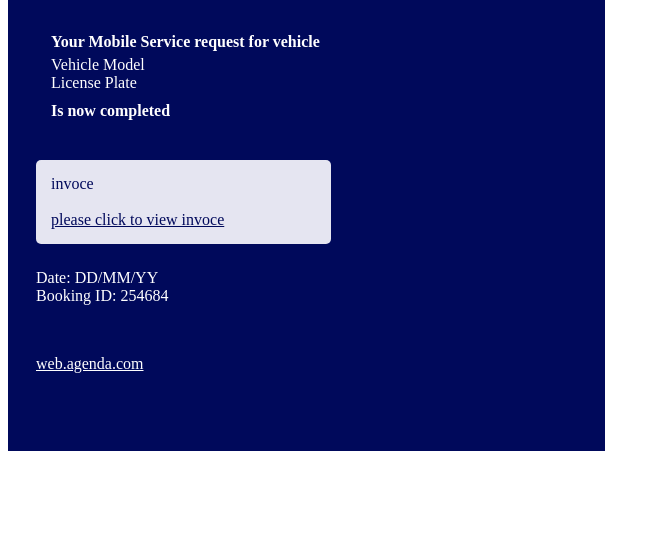
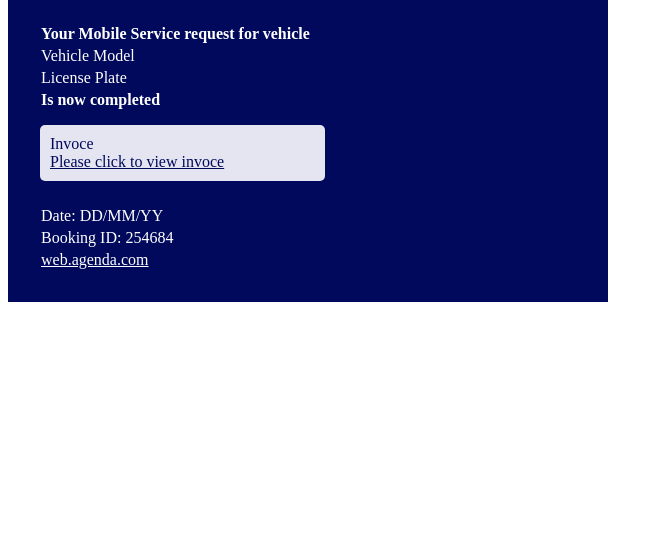
Before and after one commit to renanxd25/template_ford, a plain HTML site: page index.html in a window 1280 px wide. Shown: the part 251-800 px from the top of the page, without its empty margins (0-663 px from the left). Drawn offline with Linux system fonts and the light colour scheme.

Commit message:
mudando template

```diff
--- a/index.html
+++ b/index.html
@@ -13,31 +13,78 @@
         }
     </style>
 </head>
-<table style="background-color: #00095b; width: 597px;">
-    <thead>
-        <img src="img\Grupo 150.svg" alt="">
-        <br>
-        <img src="img\Grupo 268.svg" alt="">
-    </thead>
-    <td>
-        <div style="background-color: #00095b; padding: 25px;">
-            <div style="background-color: #00095b; width: 497px; color: #fff; padding: 15px; display: flex; flex-direction: column;">
-                <span style="font-weight: 700; margin-bottom: 5px; text-align: left; letter-spacing: 0; font-size: 16px;">Your Mobile Service request for vehicle</span>
-                <span>Vehicle Model</span>
-                <span>License Plate</span>
-                <span style="font-weight: 700; margin-bottom: 25px; margin-top: 10px;">Is now completed</span>
-            </div>
-            <div style="background-color: #e5e5f1; width: 265px; padding: 15px; flex: display; flex-direction: column; border-radius: 5px;">
-                <span style="color: #00095b;"> invoce</span><br><br>
-                <a href="#" style="color: #00095b;"> please click to view invoce</a>
-            </div>
-            <div style="display: flex; flex-direction: column; margin-top: 25px;">
-                <span style="color: white;">Date: DD/MM/YY</span>
-                <span style="color: #fff;">Booking ID: 254684</span>
-                <a style="margin-top: 50px; color: #fff; margin-bottom: 50px;" href="#">web.agenda.com</a>
-            </div>
-        </div>
-    </td>
-</table>
+
+<body>
+    <tr>
+        <td>
+            <img src="https://raw.githubusercontent.com/renanxd25/template_ford/2b653fa71f00cd299301733aa846171623caf603/img/Grupo%20150.svg?token=AHBBGLWOD7Q4LV2SJKWKFKLCMQZCQ" alt="">
+            <br>
+            <img src="https://raw.githubusercontent.com/renanxd25/template_ford/2b653fa71f00cd299301733aa846171623caf603/img/Grupo%20268.svg" alt="">
+        </td>
+    </tr>
+    <table style="background-color: #00095b; width: 600px; padding: 30px;">
+        <!--Copo do template-->
+        <tr>
+            <td>
+                <tr>
+                    <td>
+                        <span style="color: #fff; font-weight: 700;">Your Mobile Service request for vehicle</span>
+                    </td>
+                </tr>
+                <tr>
+                    <td>
+                        <span style="color: #fff;">Vehicle Model</span>
+                    </td>
+                </tr>
+                <tr>
+                    <td>
+                        <span style="color: #fff;">License Plate</span>
+                    </td>
+                </tr>
+                <tr>
+                    <td style="padding-bottom: 10px ;">
+                        <span style="color: #fff; font-weight: 700;">Is now completed</span>
+                    </td>
+                </tr>
+                <!---Card invoce backgroud branco-->
+                <tr>
+                    <td>
+                        <tr>
+                            <td style="background-color: #e5e5f1; width: 265px; border-radius: 5px; padding: 10px;">
+                                <span style="color: #00095b; width: 50px;"> Invoce</span>
+                                <br>
+                                <a style="color: #00095b; width: 50px; margin-top: -20px;" href="#"> Please click to view invoce</a>
+                            </td>
+                            <td>
+                            </td>
+                        </tr>
+                    </td>
+                </tr>
+                <!--fechamento Card invoce backgroud branco-->
+                <tr>
+                    <td style="padding-top: 20px;">
+                        <tr>
+                            <td>
+                                <span style="color: white;">Date: DD/MM/YY</span>
+                            </td>
+                        </tr>
+                        <tr>
+                            <td>
+                                <span style="color: white; margin-top: 5px;">Booking ID: 254684</span>
+                            </td>
+                        </tr>
+                        <tr>
+                            <td>
+                                <a style="color: white;" href="#">web.agenda.com</a>
+                            </td>
+                        </tr>
+                    </td>
+                </tr>
+            </td>
+        </tr>
+        <!--fechamento do corpo do template-->
+    </table>
+    <br>
+</body>
 
 </html>
```
